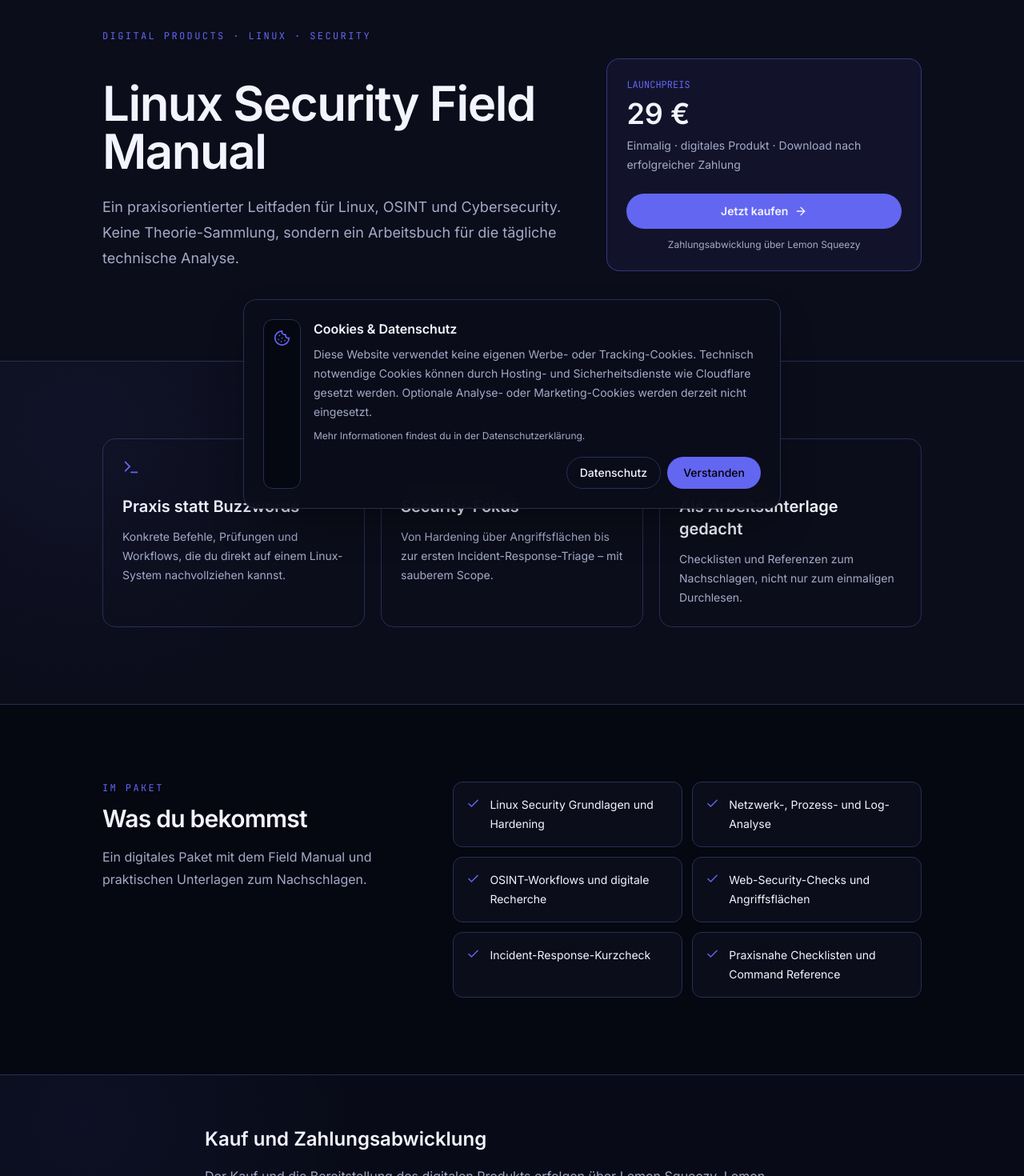
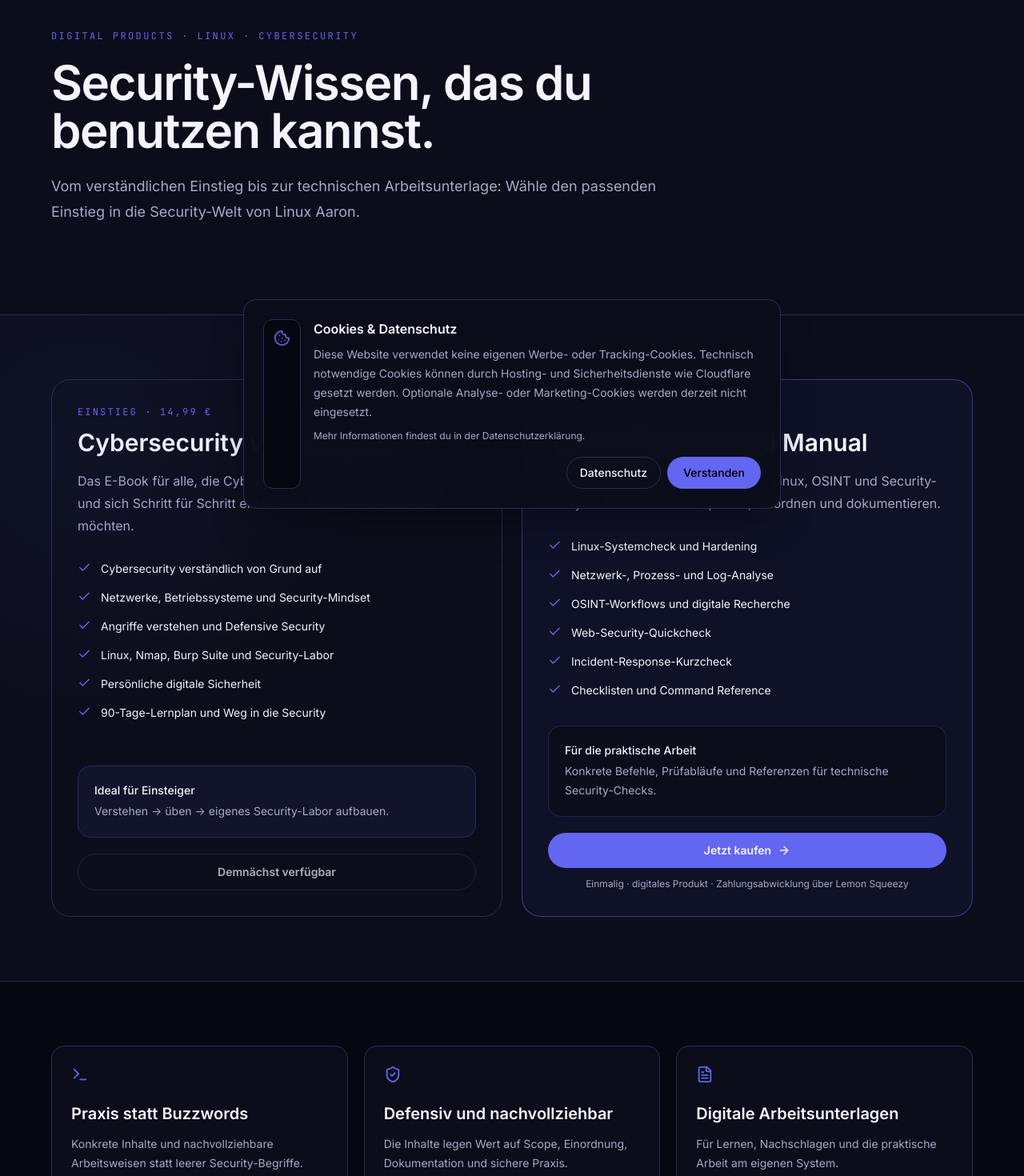
Before and after one commit to aaron0sec/webseite, a Next.js app: page /shop in a window 1280 px wide. Shown: the part 140-1610 px from the top of the page at 80% size. Built offline with nearby package versions, Linux system fonts and the light colour scheme.

Commit message:
Add Cybersecurity ebook to shop and clarify product tiers

```diff
--- a/src/app/shop/page.tsx
+++ b/src/app/shop/page.tsx
@@ -2,60 +2,115 @@ import type { Metadata } from "next";
 import { ArrowRight, Check, FileText, ShieldCheck, Terminal } from "lucide-react";
 
 export const metadata: Metadata = {
-  title: "Shop – Linux Security Field Manual",
-  description: "Praxisnahe digitale Security-Ressourcen von Linux Aaron für Linux, OSINT und Cybersecurity.",
+  title: "Shop – Linux Aaron Security Resources",
+  description: "Digitale Security-Ressourcen von Linux Aaron für Cybersecurity, Linux, OSINT und technische Security-Analyse.",
 };
 
-const checkoutUrl = "https://schmidt.lemonsqueezy.com/checkout/buy/d5b413c9-1901-4189-b4c9-108fd68e2dce";
+const fieldManualCheckoutUrl = "https://schmidt.lemonsqueezy.com/checkout/buy/d5b413c9-1901-4189-b4c9-108fd68e2dce";
 
-const contents = [
-  "Linux Security Grundlagen und Hardening",
+const fieldManualContents = [
+  "Linux-Systemcheck und Hardening",
   "Netzwerk-, Prozess- und Log-Analyse",
   "OSINT-Workflows und digitale Recherche",
-  "Web-Security-Checks und Angriffsflächen",
+  "Web-Security-Quickcheck",
   "Incident-Response-Kurzcheck",
-  "Praxisnahe Checklisten und Command Reference",
+  "Checklisten und Command Reference",
+];
+
+const ebookContents = [
+  "Cybersecurity verständlich von Grund auf",
+  "Netzwerke, Betriebssysteme und Security-Mindset",
+  "Angriffe verstehen und Defensive Security",
+  "Linux, Nmap, Burp Suite und Security-Labor",
+  "Persönliche digitale Sicherheit",
+  "90-Tage-Lernplan und Weg in die Security",
 ];
 
 export default function ShopPage() {
   return (
     <main>
       <section className="border-b border-[var(--border)] bg-[var(--surface)] py-20 sm:py-28">
-        <div className="container max-w-5xl">
-          <p className="font-mono text-xs tracking-[0.2em] text-[var(--accent)]">DIGITAL PRODUCTS · LINUX · SECURITY</p>
-          <div className="mt-5 grid gap-10 lg:grid-cols-[1.2fr_.8fr] lg:items-end">
-            <div>
-              <h1 className="text-4xl font-semibold tracking-tight sm:text-6xl">Linux Security Field Manual</h1>
-              <p className="mt-6 max-w-3xl text-lg leading-8 text-[var(--muted)]">Ein praxisorientierter Leitfaden für Linux, OSINT und Cybersecurity. Keine Theorie-Sammlung, sondern ein Arbeitsbuch für die tägliche technische Analyse.</p>
-            </div>
-            <div className="rounded-2xl border border-[var(--accent)]/40 bg-[var(--accent)]/8 p-6">
-              <p className="font-mono text-xs text-[var(--accent)]">LAUNCHPREIS</p>
-              <p className="mt-2 text-4xl font-semibold">29 €</p>
-              <p className="mt-2 text-sm leading-6 text-[var(--muted)]">Einmalig · digitales Produkt · Download nach erfolgreicher Zahlung</p>
-              <a href={checkoutUrl} target="_blank" rel="noopener noreferrer" className="mt-6 inline-flex min-h-11 w-full items-center justify-center gap-2 rounded-full bg-[var(--accent)] px-5 py-3 text-sm font-semibold text-black transition hover:brightness-110">Jetzt kaufen <ArrowRight size={16} /></a>
-              <p className="mt-3 text-center text-xs text-[var(--muted)]">Zahlungsabwicklung über Lemon Squeezy</p>
-            </div>
+        <div className="container max-w-6xl">
+          <p className="font-mono text-xs tracking-[0.2em] text-[var(--accent)]">DIGITAL PRODUCTS · LINUX · CYBERSECURITY</p>
+          <div className="mt-5 max-w-3xl">
+            <h1 className="text-4xl font-semibold tracking-tight sm:text-6xl">Security-Wissen, das du benutzen kannst.</h1>
+            <p className="mt-6 text-lg leading-8 text-[var(--muted)]">Vom verständlichen Einstieg bis zur technischen Arbeitsunterlage: Wähle den passenden Einstieg in die Security-Welt von Linux Aaron.</p>
           </div>
         </div>
       </section>
 
-      <section className="border-b border-[var(--border)] py-20 sm:py-24">
-        <div className="container max-w-5xl">
-          <div className="grid gap-5 md:grid-cols-3">
-            <article className="rounded-2xl border border-[var(--border)] bg-[var(--surface)] p-6"><Terminal className="text-[var(--accent)]" size={22} /><h2 className="mt-6 text-xl font-semibold">Praxis statt Buzzwords</h2><p className="mt-3 text-sm leading-6 text-[var(--muted)]">Konkrete Befehle, Prüfungen und Workflows, die du direkt auf einem Linux-System nachvollziehen kannst.</p></article>
-            <article className="rounded-2xl border border-[var(--border)] bg-[var(--surface)] p-6"><ShieldCheck className="text-[var(--accent)]" size={22} /><h2 className="mt-6 text-xl font-semibold">Security-Fokus</h2><p className="mt-3 text-sm leading-6 text-[var(--muted)]">Von Hardening über Angriffsflächen bis zur ersten Incident-Response-Triage – mit sauberem Scope.</p></article>
-            <article className="rounded-2xl border border-[var(--border)] bg-[var(--surface)] p-6"><FileText className="text-[var(--accent)]" size={22} /><h2 className="mt-6 text-xl font-semibold">Als Arbeitsunterlage gedacht</h2><p className="mt-3 text-sm leading-6 text-[var(--muted)]">Checklisten und Referenzen zum Nachschlagen, nicht nur zum einmaligen Durchlesen.</p></article>
+      <section className="border-b border-[var(--border)] py-16 sm:py-20">
+        <div className="container max-w-6xl">
+          <div className="grid gap-6 lg:grid-cols-2">
+            <article className="flex flex-col rounded-3xl border border-[var(--border)] bg-[var(--surface)] p-7 sm:p-8">
+              <div>
+                <p className="font-mono text-xs tracking-[0.18em] text-[var(--accent)]">EINSTIEG · 14,99 €</p>
+                <h2 className="mt-3 text-2xl font-semibold sm:text-3xl">Cybersecurity von Grund auf</h2>
+                <p className="mt-4 leading-7 text-[var(--muted)]">Das E-Book für alle, die Cybersecurity systematisch verstehen und sich Schritt für Schritt ein solides Fundament aufbauen möchten.</p>
+              </div>
+              <ul className="mt-7 grid gap-3">
+                {ebookContents.map((item) => (
+                  <li key={item} className="flex gap-3 text-sm leading-6">
+                    <Check className="mt-0.5 shrink-0 text-[var(--accent)]" size={17} />
+                    <span>{item}</span>
+                  </li>
+                ))}
+              </ul>
+              <div className="mt-auto pt-8">
+                <div className="rounded-2xl border border-[var(--border)] bg-[var(--surface-2)] p-5">
+                  <p className="text-sm font-medium">Ideal für Einsteiger</p>
+                  <p className="mt-1 text-sm leading-6 text-[var(--muted)]">Verstehen → üben → eigenes Security-Labor aufbauen.</p>
+                </div>
+                <button type="button" disabled className="mt-5 inline-flex min-h-11 w-full cursor-not-allowed items-center justify-center gap-2 rounded-full border border-[var(--border)] px-5 py-3 text-sm font-semibold opacity-70">
+                  Demnächst verfügbar
+                </button>
+              </div>
+            </article>
+
+            <article className="flex flex-col rounded-3xl border border-[var(--accent)]/50 bg-[var(--accent)]/5 p-7 sm:p-8">
+              <div>
+                <p className="font-mono text-xs tracking-[0.18em] text-[var(--accent)]">PRAXIS · 29,00 €</p>
+                <h2 className="mt-3 text-2xl font-semibold sm:text-3xl">Linux Security Field Manual</h2>
+                <p className="mt-4 leading-7 text-[var(--muted)]">Eine technische Arbeitsunterlage für Linux, OSINT und Security-Analyse. Nicht nur lesen – prüfen, einordnen und dokumentieren.</p>
+              </div>
+              <ul className="mt-7 grid gap-3">
+                {fieldManualContents.map((item) => (
+                  <li key={item} className="flex gap-3 text-sm leading-6">
+                    <Check className="mt-0.5 shrink-0 text-[var(--accent)]" size={17} />
+                    <span>{item}</span>
+                  </li>
+                ))}
+              </ul>
+              <div className="mt-auto pt-8">
+                <div className="rounded-2xl border border-[var(--accent)]/25 bg-[var(--surface)] p-5">
+                  <p className="text-sm font-medium">Für die praktische Arbeit</p>
+                  <p className="mt-1 text-sm leading-6 text-[var(--muted)]">Konkrete Befehle, Prüfabläufe und Referenzen für technische Security-Checks.</p>
+                </div>
+                <a href={fieldManualCheckoutUrl} target="_blank" rel="noopener noreferrer" className="mt-5 inline-flex min-h-11 w-full items-center justify-center gap-2 rounded-full bg-[var(--accent)] px-5 py-3 text-sm font-semibold text-black transition hover:brightness-110">
+                  Jetzt kaufen <ArrowRight size={16} />
+                </a>
+                <p className="mt-3 text-center text-xs text-[var(--muted)]">Einmalig · digitales Produkt · Zahlungsabwicklung über Lemon Squeezy</p>
+              </div>
+            </article>
           </div>
         </div>
       </section>
 
-      <section className="border-b border-[var(--border)] bg-[var(--surface-2)] py-20 sm:py-24">
-        <div className="container max-w-5xl grid gap-12 lg:grid-cols-[.8fr_1.2fr]"><div><p className="font-mono text-xs tracking-[0.2em] text-[var(--accent)]">IM PAKET</p><h2 className="mt-3 text-3xl font-semibold tracking-tight">Was du bekommst</h2><p className="mt-4 leading-7 text-[var(--muted)]">Ein digitales Paket mit dem Field Manual und praktischen Unterlagen zum Nachschlagen.</p></div><ul className="grid gap-3 sm:grid-cols-2">{contents.map((item) => <li key={item} className="flex gap-3 rounded-xl border border-[var(--border)] bg-[var(--surface)] p-4 text-sm leading-6"><Check className="mt-0.5 shrink-0 text-[var(--accent)]" size={17} /><span>{item}</span></li>)}</ul></div>
+      <section className="border-b border-[var(--border)] bg-[var(--surface-2)] py-16 sm:py-20">
+        <div className="container max-w-6xl">
+          <div className="grid gap-5 md:grid-cols-3">
+            <article className="rounded-2xl border border-[var(--border)] bg-[var(--surface)] p-6"><Terminal className="text-[var(--accent)]" size={22} /><h2 className="mt-6 text-xl font-semibold">Praxis statt Buzzwords</h2><p className="mt-3 text-sm leading-6 text-[var(--muted)]">Konkrete Inhalte und nachvollziehbare Arbeitsweisen statt leerer Security-Begriffe.</p></article>
+            <article className="rounded-2xl border border-[var(--border)] bg-[var(--surface)] p-6"><ShieldCheck className="text-[var(--accent)]" size={22} /><h2 className="mt-6 text-xl font-semibold">Defensiv und nachvollziehbar</h2><p className="mt-3 text-sm leading-6 text-[var(--muted)]">Die Inhalte legen Wert auf Scope, Einordnung, Dokumentation und sichere Praxis.</p></article>
+            <article className="rounded-2xl border border-[var(--border)] bg-[var(--surface)] p-6"><FileText className="text-[var(--accent)]" size={22} /><h2 className="mt-6 text-xl font-semibold">Digitale Arbeitsunterlagen</h2><p className="mt-3 text-sm leading-6 text-[var(--muted)]">Für Lernen, Nachschlagen und die praktische Arbeit am eigenen System.</p></article>
+          </div>
+        </div>
       </section>
 
-      <section className="border-b border-[var(--border)] py-16"><div className="container max-w-3xl"><h2 className="text-2xl font-semibold">Kauf und Zahlungsabwicklung</h2><p className="mt-4 leading-7 text-[var(--muted)]">Der Kauf und die Bereitstellung des digitalen Produkts erfolgen über Lemon Squeezy. Lemon Squeezy tritt bei den Verkäufen als Merchant of Record auf und übernimmt die Zahlungsabwicklung sowie die Abwicklung von Umsatzsteuer/VAT im Rahmen seines Dienstes.</p><p className="mt-3 text-sm leading-6 text-[var(--muted)]">Weitere Informationen zur Verarbeitung personenbezogener Daten findest du in der <a className="text-[var(--accent)] underline" href="/datenschutz">Datenschutzerklärung</a>.</p></div></section>
+      <section className="border-b border-[var(--border)] py-16"><div className="container max-w-3xl"><h2 className="text-2xl font-semibold">Welches Produkt passt zu dir?</h2><div className="mt-6 grid gap-4 sm:grid-cols-2"><div className="rounded-2xl border border-[var(--border)] p-5"><p className="font-semibold">14,99 € · Einstieg</p><p className="mt-2 text-sm leading-6 text-[var(--muted)]">Du möchtest Cybersecurity von den Grundlagen aus verstehen und einen strukturierten Lernweg beginnen.</p></div><div className="rounded-2xl border border-[var(--border)] p-5"><p className="font-semibold">29,00 € · Praxis</p><p className="mt-2 text-sm leading-6 text-[var(--muted)]">Du willst direkt mit Linux-Kommandos, Checks, OSINT und technischer Analyse arbeiten.</p></div></div></div></section>
 
-      <section className="py-20 sm:py-24"><div className="container max-w-3xl text-center"><p className="font-mono text-xs tracking-[0.2em] text-[var(--accent)]">LINUX AARON</p><h2 className="mt-3 text-3xl font-semibold tracking-tight sm:text-4xl">Technisches Wissen, das du benutzen kannst.</h2><p className="mx-auto mt-5 max-w-2xl leading-7 text-[var(--muted)]">Der Field Manual ist der erste Schritt. Weitere Security-Ressourcen und Bundles folgen.</p><a href="/newsletter" className="mt-8 inline-flex items-center gap-2 text-sm font-medium text-[var(--accent)]">Über neue Produkte informiert werden <ArrowRight size={15} /></a></div></section>
+      <section className="border-b border-[var(--border)] py-16"><div className="container max-w-3xl"><h2 className="text-2xl font-semibold">Kauf und Zahlungsabwicklung</h2><p className="mt-4 leading-7 text-[var(--muted)]">Der Kauf und die Bereitstellung des verfügbaren digitalen Produkts erfolgen über Lemon Squeezy. Lemon Squeezy tritt bei den Verkäufen als Merchant of Record auf und übernimmt die Zahlungsabwicklung sowie die Abwicklung von Umsatzsteuer/VAT im Rahmen seines Dienstes.</p><p className="mt-3 text-sm leading-6 text-[var(--muted)]">Weitere Informationen zur Verarbeitung personenbezogener Daten findest du in der <a className="text-[var(--accent)] underline" href="/datenschutz">Datenschutzerklärung</a>.</p></div></section>
+
+      <section className="py-20 sm:py-24"><div className="container max-w-3xl text-center"><p className="font-mono text-xs tracking-[0.2em] text-[var(--accent)]">LINUX AARON</p><h2 className="mt-3 text-3xl font-semibold tracking-tight sm:text-4xl">Technisches Wissen, das du benutzen kannst.</h2><p className="mx-auto mt-5 max-w-2xl leading-7 text-[var(--muted)]">Weitere Security-Ressourcen und Bundles können später ergänzt werden.</p><a href="/newsletter" className="mt-8 inline-flex items-center gap-2 text-sm font-medium text-[var(--accent)]">Über neue Produkte informiert werden <ArrowRight size={15} /></a></div></section>
     </main>
   );
 }
```
